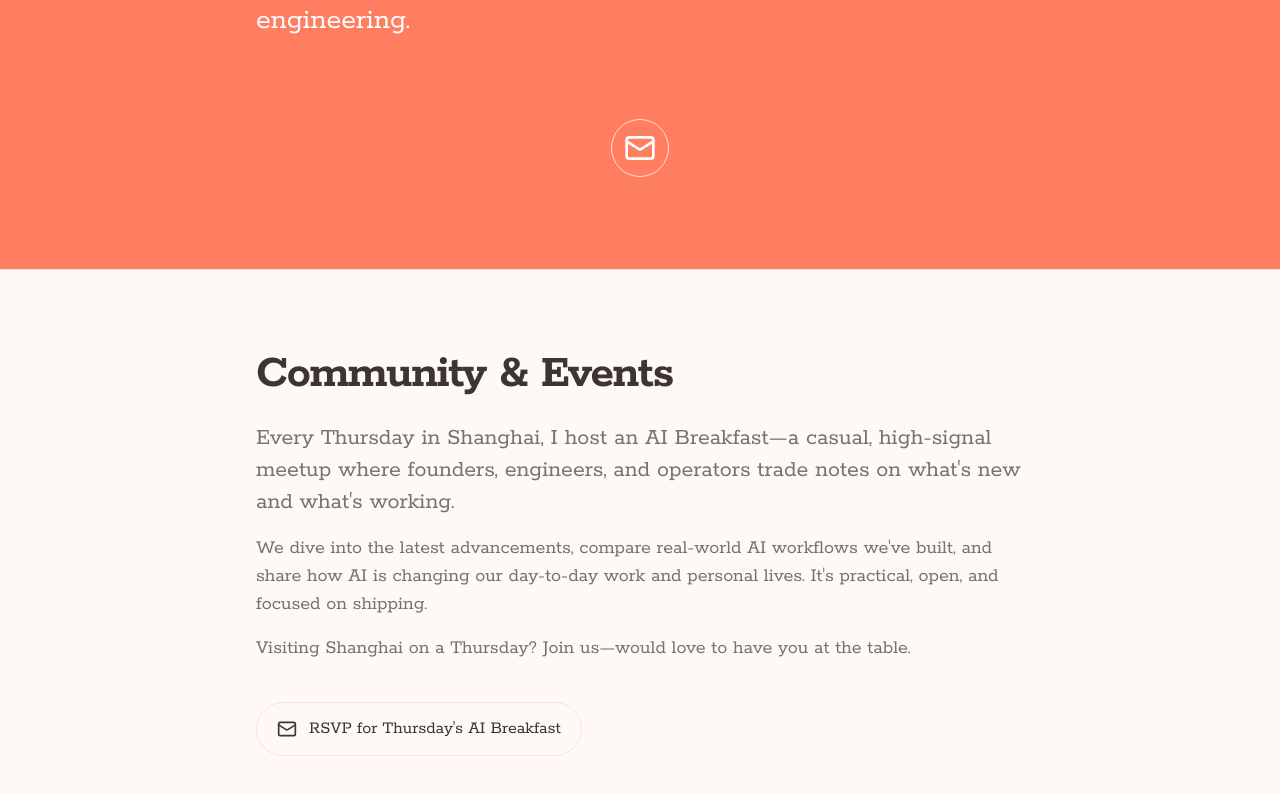
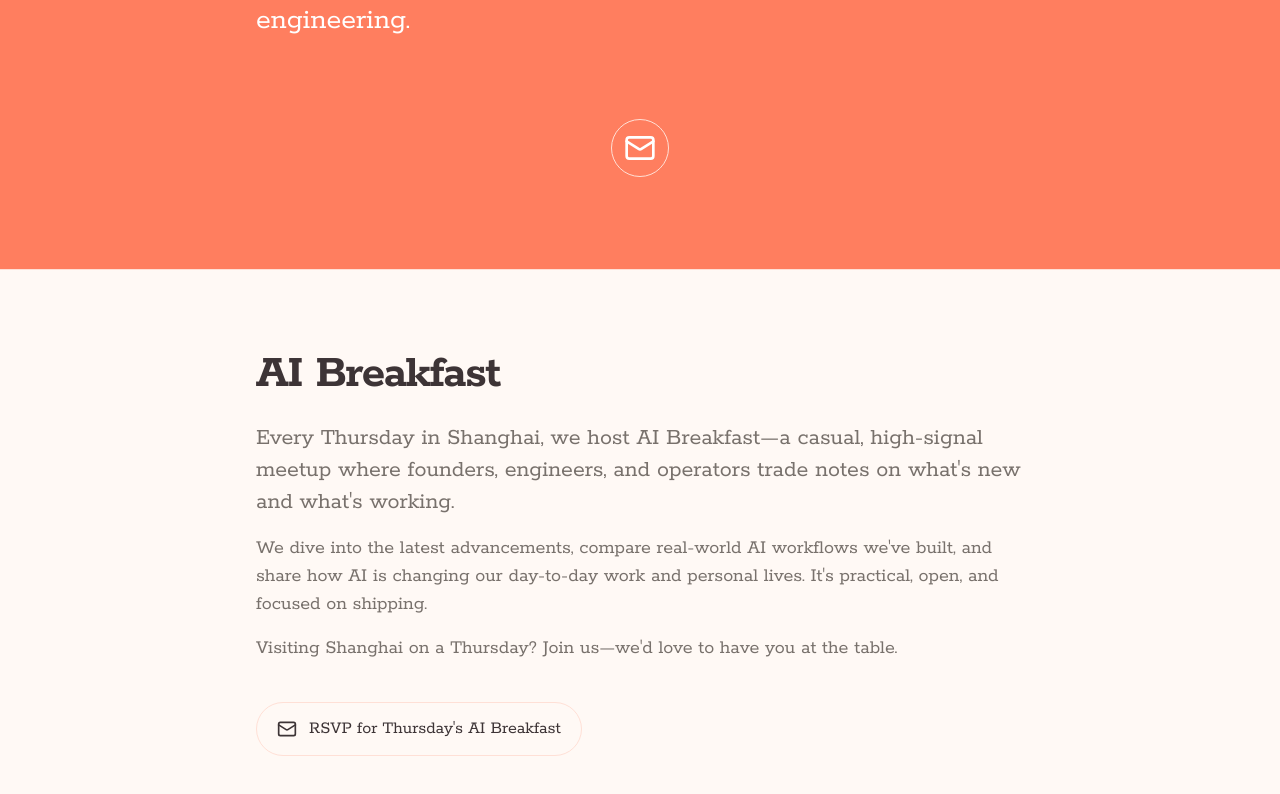
Before and after one commit to youngchingjui/young-and-ai, a Next.js app: page / in a window 1280 px wide. Shown: the part 1171-1965 px from the top of the page. Built offline with nearby package versions, Linux system fonts and the light colour scheme.

Commit message:
Rename Community & Events section to AI Breakfast, adjust wording to use “we”, and increase section height to ~60vh

```diff
--- a/components/Community.tsx
+++ b/components/Community.tsx
@@ -2,18 +2,18 @@ import { Mail } from "lucide-react"
 
 export default function Community() {
   return (
-    <section className="border-t border-primary/10 py-20 px-4">
+    <section className="border-t border-primary/10 py-20 px-4 min-h-[60vh]">
       <div className="container mx-auto">
         <div className="mx-auto max-w-3xl">
-          <h2 className="text-3xl md:text-5xl font-semibold tracking-tight">Community & Events</h2>
+          <h2 className="text-3xl md:text-5xl font-semibold tracking-tight">AI Breakfast</h2>
           <p className="mt-6 text-xl leading-relaxed md:text-2xl text-muted-foreground">
-            Every Thursday in Shanghai, I host an AI Breakfast—a casual, high-signal meetup where founders, engineers, and operators trade notes on what&#39;s new and what&#39;s working.
+            Every Thursday in Shanghai, we host AI Breakfast—a casual, high-signal meetup where founders, engineers, and operators trade notes on what&#39;s new and what&#39;s working.
           </p>
           <p className="mt-4 text-lg leading-relaxed md:text-xl text-muted-foreground">
             We dive into the latest advancements, compare real-world AI workflows we&#39;ve built, and share how AI is changing our day-to-day work and personal lives. It&#39;s practical, open, and focused on shipping.
           </p>
           <p className="mt-4 text-lg leading-relaxed md:text-xl text-muted-foreground">
-            Visiting Shanghai on a Thursday? Join us—would love to have you at the table.
+            Visiting Shanghai on a Thursday? Join us—we&#39;d love to have you at the table.
           </p>
           <div className="mt-10">
             <a
```
